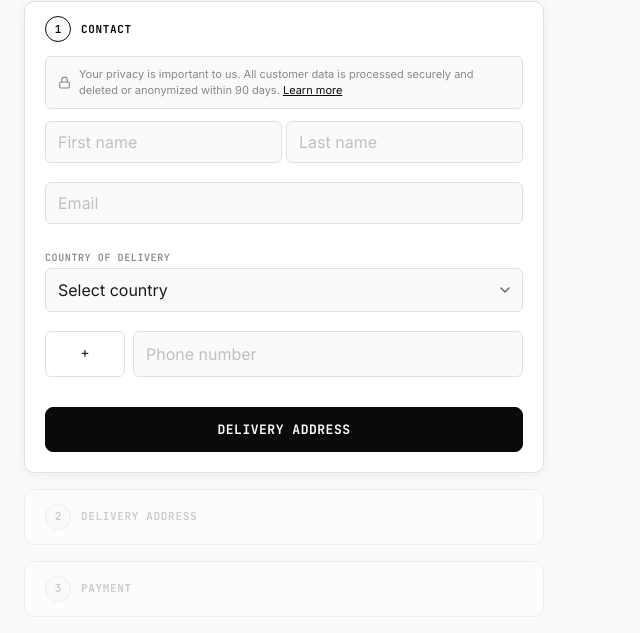
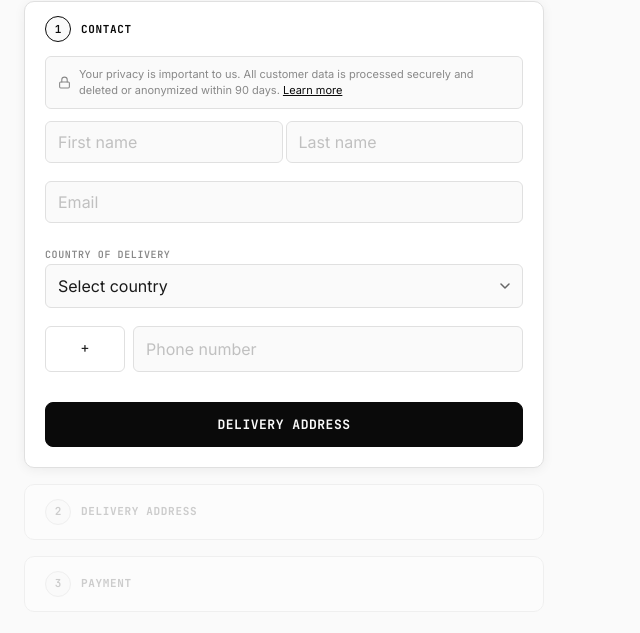
Before and after one commit to hlibsuslov/penger, a Node server app: page /order in a window 1280 px wide. Shown: the part 2375-3008 px from the top of the page, without its empty margins (0-640 px from the left). Run offline with Node 20, Linux system fonts and the light colour scheme; some libraries are stand-ins or nearby versions.

Commit message:
Move delivery estimate below Continue button, reduce field spacing 30%
- Delivery estimate now renders under the Continue to Payment button
- Form spacing reduced further: gap 4→3px, margin-bottom 3→2px,
  form-group gap 2→1px

https://claude.ai/code/session_018bpJAaGgoY3yjKTrzUUwzb

```diff
--- a/views/pages/order.ejs
+++ b/views/pages/order.ejs
@@ -773,13 +773,13 @@
     .form-row {
       display: grid;
       grid-template-columns: 1fr 1fr;
-      gap: 4px;
-      margin-bottom: 3px;
+      gap: 3px;
+      margin-bottom: 2px;
     }
     .form-row.full { grid-template-columns: 1fr; }
-    #deliveryForm .form-row { margin-bottom: 2px; }
+    #deliveryForm .form-row { margin-bottom: 1px; }
     #deliveryForm .form-row .form-group { gap: 1px; }
-    .form-group { display: flex; flex-direction: column; gap: 2px; }
+    .form-group { display: flex; flex-direction: column; gap: 1px; }
     .form-label {
       font-family: var(--font-mono);
       font-size: 10px;
@@ -1130,12 +1130,13 @@
     .delivery-estimate {
       display: flex;
       align-items: center;
+      justify-content: center;
       gap: 8px;
       padding: 10px 12px;
       background: transparent;
       border: none;
       border-radius: 6px;
-      margin-top: 12px;
+      margin-top: 8px;
       font-family: var(--font-sans);
       font-size: 13px;
       color: var(--text-primary);
@@ -1537,11 +1538,11 @@
                     <div class="field-error-msg" id="cityError" role="alert"></div>
                   </div>
                 </div>
+                <button class="step-continue-btn" id="deliveryContinue" type="submit"><%= t.order.continueToPayment %></button>
                 <div class="delivery-estimate" id="deliveryEstimate" style="display:none">
                   <svg viewBox="0 0 24 24" fill="none" stroke="currentColor" stroke-width="2" stroke-linecap="round" stroke-linejoin="round"><rect x="1" y="3" width="15" height="13"/><polygon points="16 8 20 8 23 11 23 16 16 16 16 8"/><circle cx="5.5" cy="18.5" r="2.5"/><circle cx="18.5" cy="18.5" r="2.5"/></svg>
                   <span id="deliveryText"></span>
                 </div>
-                <button class="step-continue-btn" id="deliveryContinue" type="submit"><%= t.order.continueToPayment %></button>
               </form>
             </div>
           </div>
```
